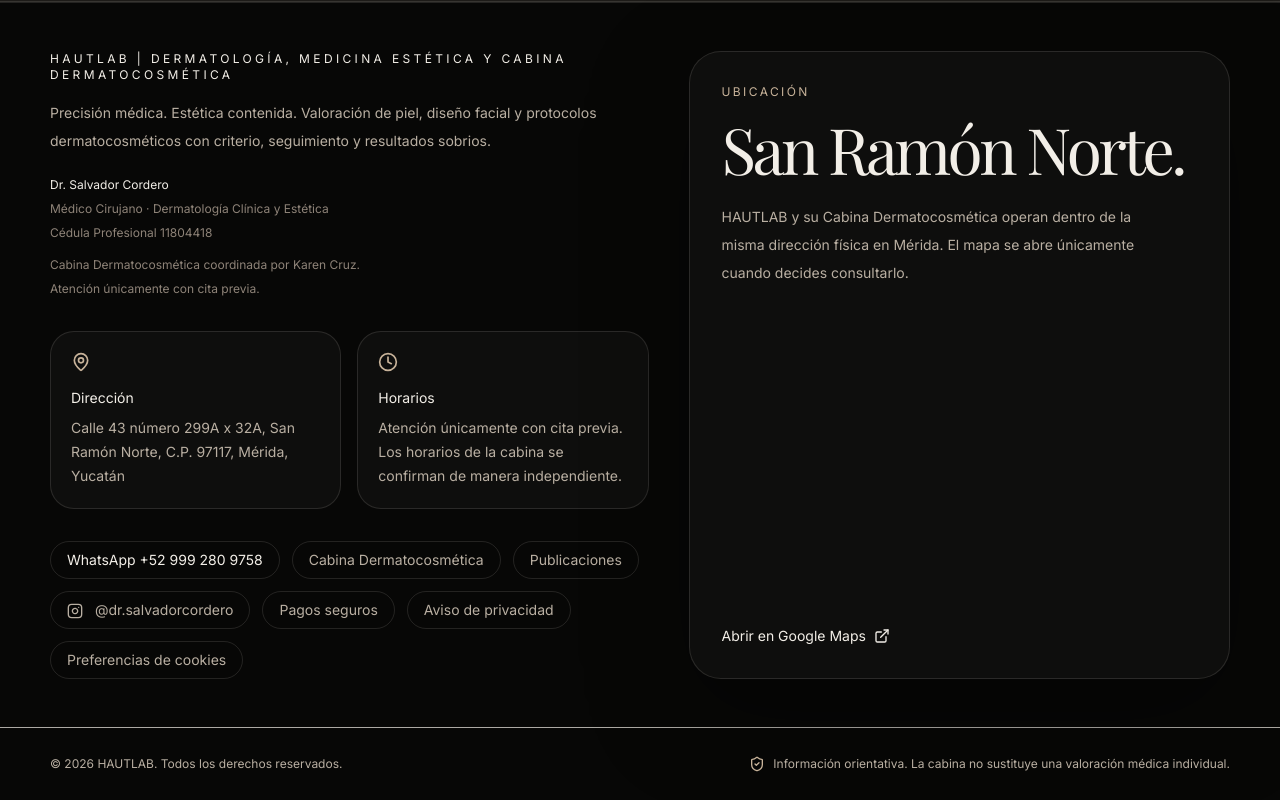
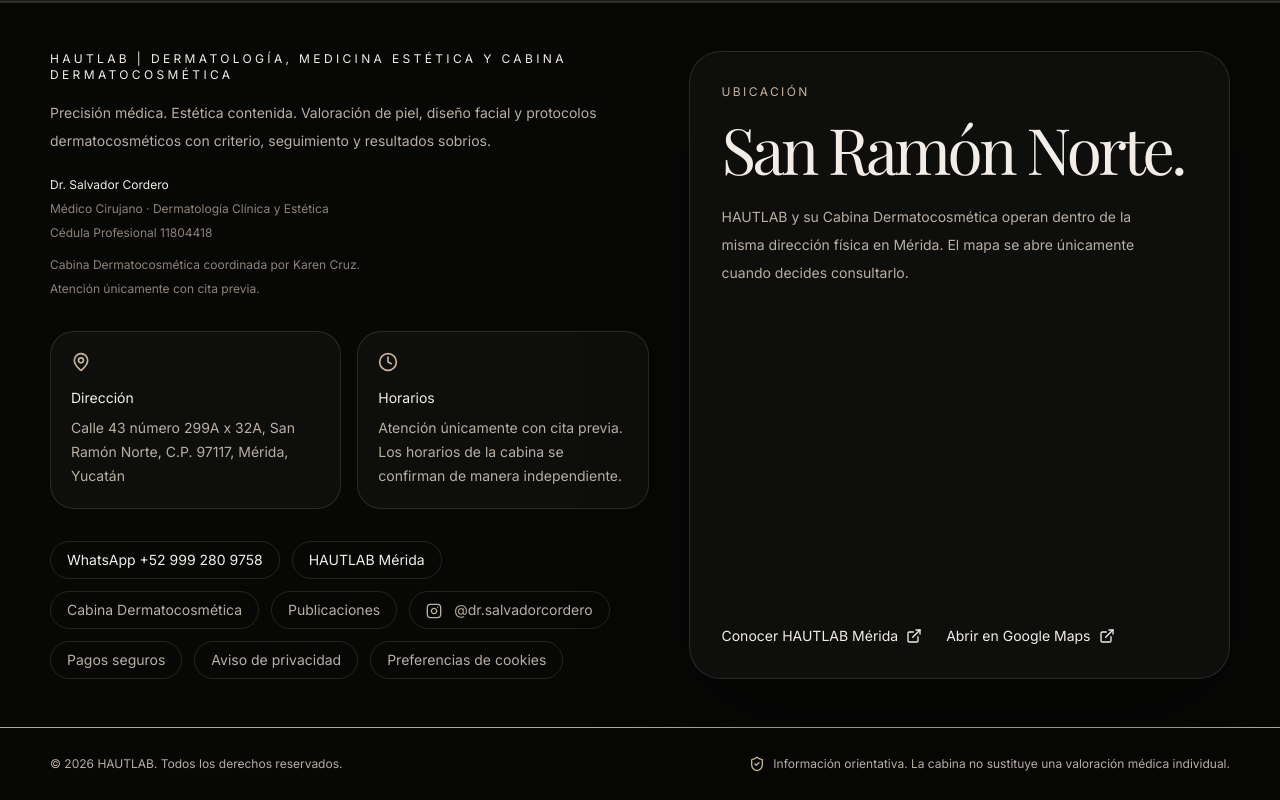
Before and after one commit to DrSalvadorCordero/Hautlab-web, a Next.js app in the folder hautlab-web-ready/: page /pagos in a window 1280 px wide. Shown: the part 2073-2873 px from the top of the page. Built offline with nearby package versions, Linux system fonts and the light colour scheme; no server answers; a web font is replaced by a local one.

Commit message:
seo: link Mérida hub sitewide

```diff
--- a/hautlab-web-ready/components/site/footer.tsx
+++ b/hautlab-web-ready/components/site/footer.tsx
@@ -45,6 +45,7 @@
             <a className={`${linkClass} text-bone`} href={buildWhatsAppLink()} target="_blank" rel="noreferrer">
               WhatsApp {siteConfig.whatsappDisplay}
             </a>
+            <Link className={`${linkClass} text-bone`} href="/merida">HAUTLAB Mérida</Link>
             <Link className={linkClass} href="/cabina" data-event="cabina_footer_link">Cabina Dermatocosmética</Link>
             <Link className={linkClass} href="/publicaciones">Publicaciones</Link>
             <a className={linkClass} href={siteConfig.instagram} target="_blank" rel="noreferrer">
@@ -64,9 +65,14 @@
               HAUTLAB y su Cabina Dermatocosmética operan dentro de la misma dirección física en Mérida. El mapa se abre únicamente cuando decides consultarlo.
             </p>
           </div>
-          <a className="mt-8 inline-flex w-fit items-center gap-2 text-sm text-bone transition hover:text-champagne" href={mapsUrl} target="_blank" rel="noreferrer">
-            Abrir en Google Maps <ExternalLink className="h-4 w-4" />
-          </a>
+          <div className="mt-8 flex flex-wrap gap-x-6 gap-y-3">
+            <Link className="inline-flex w-fit items-center gap-2 text-sm text-bone transition hover:text-champagne" href="/merida">
+              Conocer HAUTLAB Mérida <ExternalLink className="h-4 w-4" />
+            </Link>
+            <a className="inline-flex w-fit items-center gap-2 text-sm text-bone transition hover:text-champagne" href={mapsUrl} target="_blank" rel="noreferrer">
+              Abrir en Google Maps <ExternalLink className="h-4 w-4" />
+            </a>
+          </div>
         </div>
       </div>
 
```
